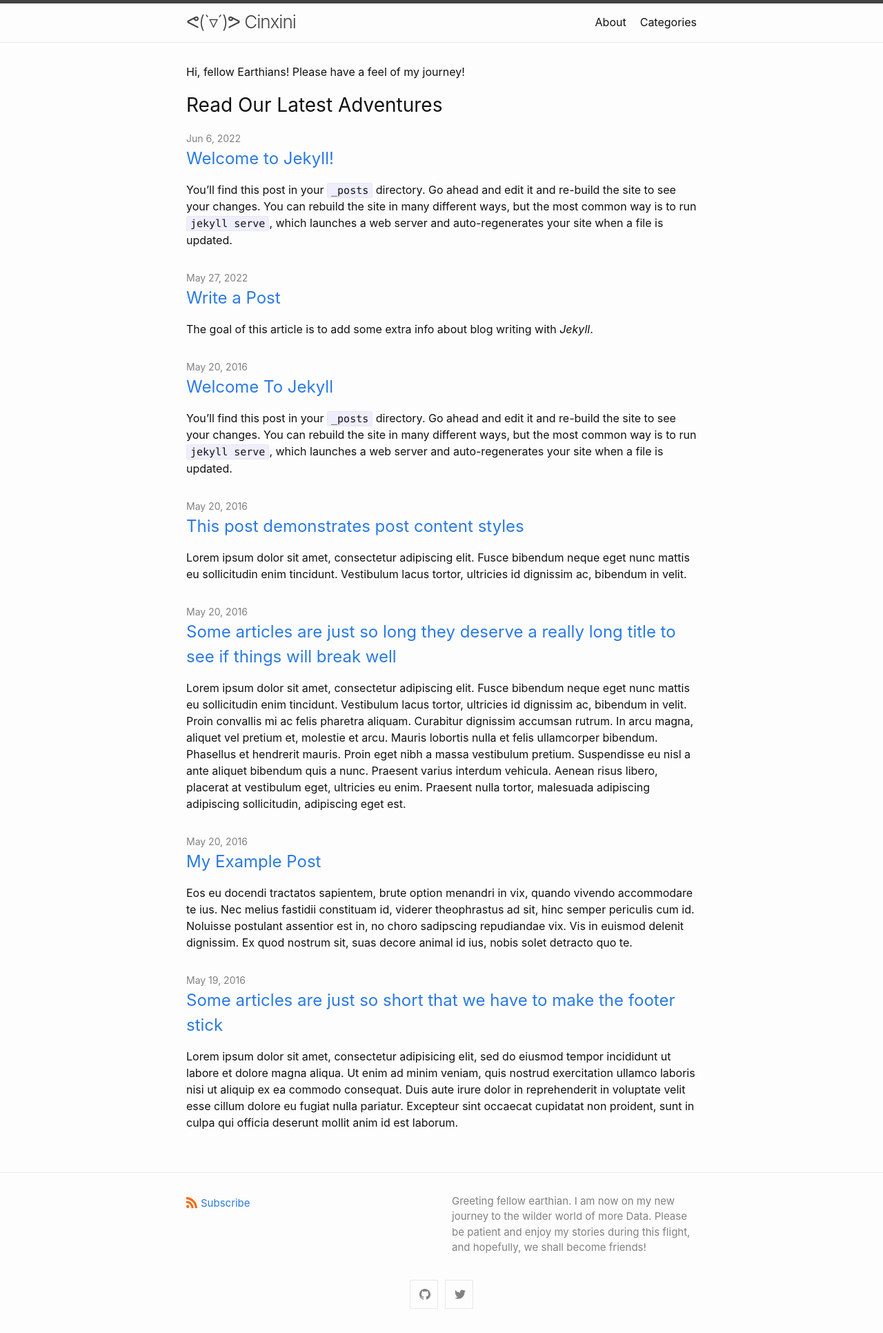
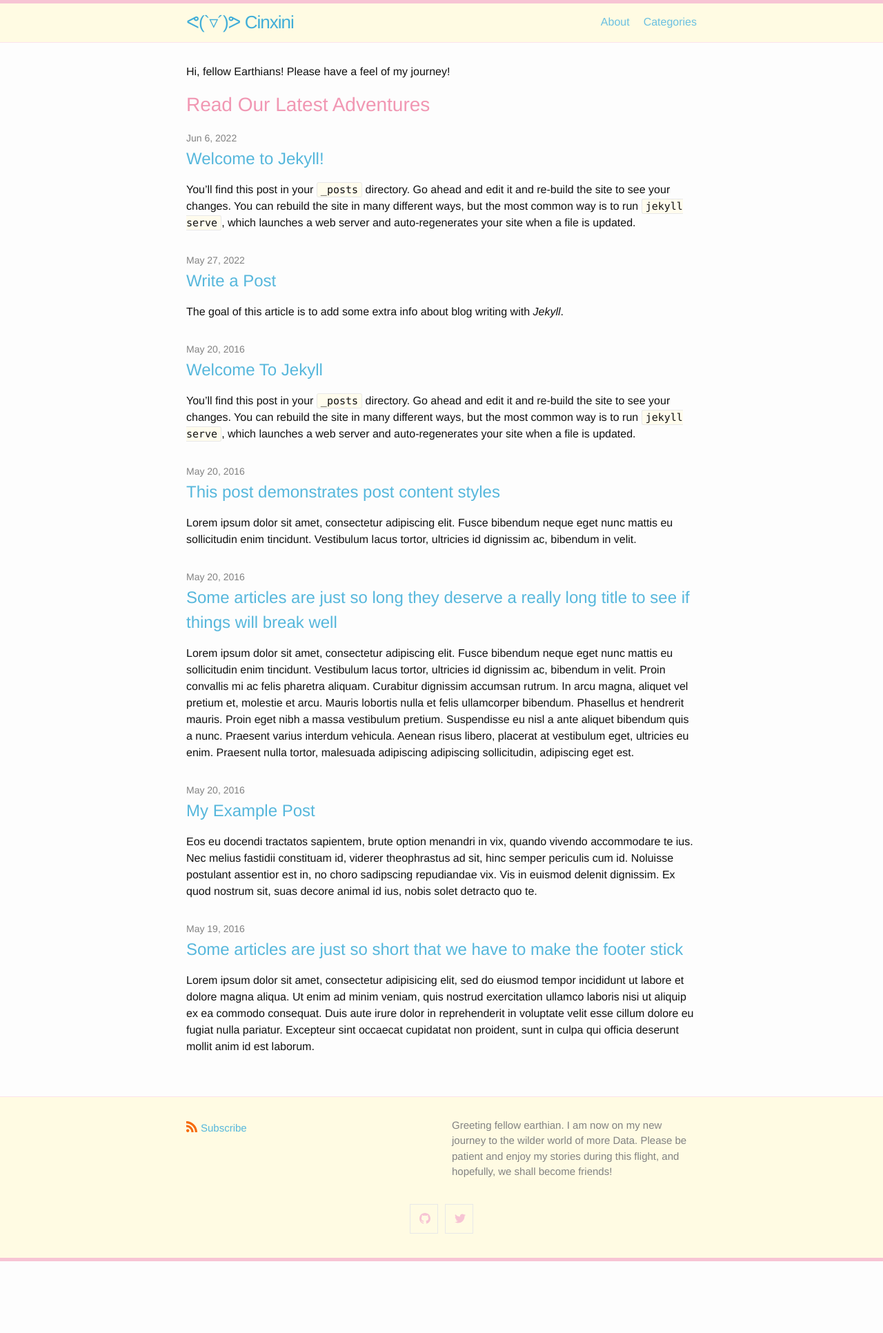
Before and after one commit to nutnareek/blog, a Jekyll site: the page built from index.md, in a window 1280 px wide. Shown: the whole page at 69% size. Built offline with Jekyll 4.4.1, drawn with Linux system fonts in a browser that asks for light colours; after the commit the page ends 1828 px from its top, so only the background shows below that.

Commit message:
customize baby skin

```diff
--- a/_includes/social.html
+++ b/_includes/social.html
@@ -1,21 +1,21 @@
 {%- assign social = site.minima.social_links -%}
 
 <ul class="social-media-list">
-  {%- for glb in social.gitlab -%}{%- if glb.username and glb.instance -%}<li><a rel="me" href="https://{{ glb.instance | cgi_escape | escape}}/{{glb.username}}" target="_blank" title="{{ glb.username | escape }}"><svg class="svg-icon grey"><use xlink:href="{{ '/assets/minima-social-icons.svg#gitlab' | relative_url }}"></use></svg></a></li>{%- endif -%}{%- endfor -%}
-  {%- if social.dribbble -%}<li><a rel="me" href="https://dribbble.com/{{ social.dribbble | cgi_escape | escape }}" target="_blank" title="{{ social.dribbble | escape }}"><svg class="svg-icon grey"><use xlink:href="{{ '/assets/minima-social-icons.svg#dribbble' | relative_url }}"></use></svg></a></li>{%- endif -%}
-  {%- if social.facebook -%}<li><a rel="me" href="https://www.facebook.com/{{ social.facebook | cgi_escape | escape }}" target="_blank" title="{{ social.facebook | escape }}"><svg class="svg-icon grey"><use xlink:href="{{ '/assets/minima-social-icons.svg#facebook' | relative_url }}"></use></svg></a></li>{%- endif -%}
-  {%- if social.flickr -%}<li><a rel="me" href="https://www.flickr.com/photos/{{ social.flickr | cgi_escape | escape }}" target="_blank" title="{{ social.flickr | escape }}"><svg class="svg-icon grey"><use xlink:href="{{ '/assets/minima-social-icons.svg#flickr' | relative_url }}"></use></svg></a></li>{%- endif -%}
-  {%- if social.github -%}<li><a rel="me" href="https://github.com/{{ social.github | cgi_escape | escape }}" target="_blank" title="{{ social.github | escape }}"><svg class="svg-icon grey"><use xlink:href="{{ '/assets/minima-social-icons.svg#github' | relative_url }}"></use></svg></a></li>{%- endif -%}
-  {%- if social.stackoverflow -%}<li><a rel="me" href="https://stackoverflow.com/users/{{ social.stackoverflow | cgi_escape | escape }}" target="_blank" title="{{ social.stackoverflow | escape }}"><svg class="svg-icon grey"><use xlink:href="{{ '/assets/minima-social-icons.svg#stackoverflow' | relative_url }}"></use></svg></a></li>{%- endif -%}
-  {%- if social.instagram -%}<li><a rel="me" href="https://www.instagram.com/{{ social.instagram | cgi_escape | escape }}" target="_blank" title="{{ social.instagram | escape }}"><svg class="svg-icon grey"><use xlink:href="{{ '/assets/minima-social-icons.svg#instagram' | relative_url }}"></use></svg></a></li>{%- endif -%}
-  {%- if social.linkedin -%}<li><a rel="me" href="https://www.linkedin.com/in/{{ social.linkedin | cgi_escape | escape }}" target="_blank" title="{{ social.linkedin | escape }}"><svg class="svg-icon grey"><use xlink:href="{{ '/assets/minima-social-icons.svg#linkedin' | relative_url }}"></use></svg></a></li>{%- endif -%}
-  {%- if social.pinterest -%}<li><a rel="me" href="https://www.pinterest.com/{{ social.pinterest | cgi_escape | escape }}" target="_blank" title="{{ social.pinterest | escape }}"><svg class="svg-icon grey"><use xlink:href="{{ '/assets/minima-social-icons.svg#pinterest' | relative_url }}"></use></svg></a></li>{%- endif -%}
-  {%- for mst in social.mastodon -%}{%- if mst.username and mst.instance -%}<li><a rel="me" href="https://{{ mst.instance | cgi_escape | escape}}/@{{mst.username}}" target="_blank" title="{{ mst.username | escape }}"><svg class="svg-icon grey"><use xlink:href="{{ '/assets/minima-social-icons.svg#mastodon' | relative_url }}"></use></svg></a></li>{%- endif -%}{%- endfor -%}
-  {%- if social.twitter -%}<li><a rel="me" href="https://twitter.com/{{ social.twitter | cgi_escape | escape }}" target="_blank" title="{{ social.twitter | escape }}"><svg class="svg-icon grey"><use xlink:href="{{ '/assets/minima-social-icons.svg#twitter' | relative_url }}"></use></svg></a></li>{%- endif -%}
-  {%- if social.youtube -%}<li><a rel="me" href="https://www.youtube.com/{{ social.youtube | cgi_escape | escape }}" target="_blank" title="{{ social.youtube | escape }}"><svg class="svg-icon grey"><use xlink:href="{{ '/assets/minima-social-icons.svg#youtube' | relative_url }}"></use></svg></a></li>{%- endif -%}
-  {%- if social.youtube_channel -%}<li><a rel="me" href="https://www.youtube.com/channel/{{ social.youtube_channel | cgi_escape | escape }}" target="_blank" title="{{ social.youtube_channel_name | escape | default: 'YouTube' }}"><svg class="svg-icon grey"><use xlink:href="{{ '/assets/minima-social-icons.svg#youtube' | relative_url }}"></use></svg></a></li>{%- endif -%}
-  {%- if social.telegram -%}<li><a rel="me" href="https://t.me/{{ social.telegram | cgi_escape | escape }}" target="_blank" title="{{ social.telegram | escape }}"><svg class="svg-icon grey"><use xlink:href="{{ '/assets/minima-social-icons.svg#telegram' | relative_url }}"></use></svg></a></li>{%- endif -%}
-  {%- if social.keybase -%}<li><a rel="me" href="https://keybase.io/{{ social.keybase | cgi_escape | escape }}" target="_blank" title="{{ social.keybase | escape }}"><svg class="svg-icon grey"><use xlink:href="{{ '/assets/minima-social-icons.svg#keybase' | relative_url }}"></use></svg></a></li>{%- endif -%}
-  {%- if social.microdotblog -%}<li><a rel="me" href="https://micro.blog/{{ social.microdotblog | cgi_escape | escape }}" target="_blank" title="{{ social.microdotblog | escape }}"><svg class="svg-icon grey"><use xlink:href="{{ '/assets/minima-social-icons.svg#microdotblog' | relative_url }}"></use></svg></a></li>{%- endif -%}
-  {%- if social.devto -%}<li><a href="https://dev.to/{{ social.devto | cgi_escape | escape }}" target="_blank" title="{{ social.devto | escape }}"><svg class="svg-icon grey"><use xlink:href="{{ '/assets/minima-social-icons.svg#devto' | relative_url }}"></use></svg></a></li>{%- endif -%}
+  {%- for glb in social.gitlab -%}{%- if glb.username and glb.instance -%}<li><a rel="me" href="https://{{ glb.instance | cgi_escape | escape}}/{{glb.username}}" target="_blank" title="{{ glb.username | escape }}"><svg class="svg-icon social-face"><use xlink:href="{{ '/assets/minima-social-icons.svg#gitlab' | relative_url }}"></use></svg></a></li>{%- endif -%}{%- endfor -%}
+  {%- if social.dribbble -%}<li><a rel="me" href="https://dribbble.com/{{ social.dribbble | cgi_escape | escape }}" target="_blank" title="{{ social.dribbble | escape }}"><svg class="svg-icon social-face"><use xlink:href="{{ '/assets/minima-social-icons.svg#dribbble' | relative_url }}"></use></svg></a></li>{%- endif -%}
+  {%- if social.facebook -%}<li><a rel="me" href="https://www.facebook.com/{{ social.facebook | cgi_escape | escape }}" target="_blank" title="{{ social.facebook | escape }}"><svg class="svg-icon social-face"><use xlink:href="{{ '/assets/minima-social-icons.svg#facebook' | relative_url }}"></use></svg></a></li>{%- endif -%}
+  {%- if social.flickr -%}<li><a rel="me" href="https://www.flickr.com/photos/{{ social.flickr | cgi_escape | escape }}" target="_blank" title="{{ social.flickr | escape }}"><svg class="svg-icon social-face"><use xlink:href="{{ '/assets/minima-social-icons.svg#flickr' | relative_url }}"></use></svg></a></li>{%- endif -%}
+  {%- if social.github -%}<li><a rel="me" href="https://github.com/{{ social.github | cgi_escape | escape }}" target="_blank" title="{{ social.github | escape }}"><svg class="svg-icon social-face"><use xlink:href="{{ '/assets/minima-social-icons.svg#github' | relative_url }}"></use></svg></a></li>{%- endif -%}
+  {%- if social.stackoverflow -%}<li><a rel="me" href="https://stackoverflow.com/users/{{ social.stackoverflow | cgi_escape | escape }}" target="_blank" title="{{ social.stackoverflow | escape }}"><svg class="svg-icon social-face"><use xlink:href="{{ '/assets/minima-social-icons.svg#stackoverflow' | relative_url }}"></use></svg></a></li>{%- endif -%}
+  {%- if social.instagram -%}<li><a rel="me" href="https://www.instagram.com/{{ social.instagram | cgi_escape | escape }}" target="_blank" title="{{ social.instagram | escape }}"><svg class="svg-icon social-face"><use xlink:href="{{ '/assets/minima-social-icons.svg#instagram' | relative_url }}"></use></svg></a></li>{%- endif -%}
+  {%- if social.linkedin -%}<li><a rel="me" href="https://www.linkedin.com/in/{{ social.linkedin | cgi_escape | escape }}" target="_blank" title="{{ social.linkedin | escape }}"><svg class="svg-icon social-face"><use xlink:href="{{ '/assets/minima-social-icons.svg#linkedin' | relative_url }}"></use></svg></a></li>{%- endif -%}
+  {%- if social.pinterest -%}<li><a rel="me" href="https://www.pinterest.com/{{ social.pinterest | cgi_escape | escape }}" target="_blank" title="{{ social.pinterest | escape }}"><svg class="svg-icon social-face"><use xlink:href="{{ '/assets/minima-social-icons.svg#pinterest' | relative_url }}"></use></svg></a></li>{%- endif -%}
+  {%- for mst in social.mastodon -%}{%- if mst.username and mst.instance -%}<li><a rel="me" href="https://{{ mst.instance | cgi_escape | escape}}/@{{mst.username}}" target="_blank" title="{{ mst.username | escape }}"><svg class="svg-icon social-face"><use xlink:href="{{ '/assets/minima-social-icons.svg#mastodon' | relative_url }}"></use></svg></a></li>{%- endif -%}{%- endfor -%}
+  {%- if social.twitter -%}<li><a rel="me" href="https://twitter.com/{{ social.twitter | cgi_escape | escape }}" target="_blank" title="{{ social.twitter | escape }}"><svg class="svg-icon social-face"><use xlink:href="{{ '/assets/minima-social-icons.svg#twitter' | relative_url }}"></use></svg></a></li>{%- endif -%}
+  {%- if social.youtube -%}<li><a rel="me" href="https://www.youtube.com/{{ social.youtube | cgi_escape | escape }}" target="_blank" title="{{ social.youtube | escape }}"><svg class="svg-icon social-face"><use xlink:href="{{ '/assets/minima-social-icons.svg#youtube' | relative_url }}"></use></svg></a></li>{%- endif -%}
+  {%- if social.youtube_channel -%}<li><a rel="me" href="https://www.youtube.com/channel/{{ social.youtube_channel | cgi_escape | escape }}" target="_blank" title="{{ social.youtube_channel_name | escape | default: 'YouTube' }}"><svg class="svg-icon social-face"><use xlink:href="{{ '/assets/minima-social-icons.svg#youtube' | relative_url }}"></use></svg></a></li>{%- endif -%}
+  {%- if social.telegram -%}<li><a rel="me" href="https://t.me/{{ social.telegram | cgi_escape | escape }}" target="_blank" title="{{ social.telegram | escape }}"><svg class="svg-icon social-face"><use xlink:href="{{ '/assets/minima-social-icons.svg#telegram' | relative_url }}"></use></svg></a></li>{%- endif -%}
+  {%- if social.keybase -%}<li><a rel="me" href="https://keybase.io/{{ social.keybase | cgi_escape | escape }}" target="_blank" title="{{ social.keybase | escape }}"><svg class="svg-icon social-face"><use xlink:href="{{ '/assets/minima-social-icons.svg#keybase' | relative_url }}"></use></svg></a></li>{%- endif -%}
+  {%- if social.microdotblog -%}<li><a rel="me" href="https://micro.blog/{{ social.microdotblog | cgi_escape | escape }}" target="_blank" title="{{ social.microdotblog | escape }}"><svg class="svg-icon social-face"><use xlink:href="{{ '/assets/minima-social-icons.svg#microdotblog' | relative_url }}"></use></svg></a></li>{%- endif -%}
+  {%- if social.devto -%}<li><a href="https://dev.to/{{ social.devto | cgi_escape | escape }}" target="_blank" title="{{ social.devto | escape }}"><svg class="svg-icon social-face"><use xlink:href="{{ '/assets/minima-social-icons.svg#devto' | relative_url }}"></use></svg></a></li>{%- endif -%}
 </ul>
--- a/_sass/minima/custom-styles.scss
+++ b/_sass/minima/custom-styles.scss
@@ -1,2 +1,38 @@
 // Placeholder to allow defining custom styles that override everything else.
 // (Use `_sass/minima/custom-variables.scss` to override variable defaults)
+.site-header {
+    background-color: $base-color-light;
+    border-top: 5px solid $accent-color;
+    border-bottom: 1px solid $accent-color-light;
+  }
+
+.site-footer {
+    background-color: $base-color-light;
+    border-top: 1px solid $accent-color-light;
+    border-bottom: 5px solid $accent-color;
+    padding: $spacing-unit 0;
+}
+
+body {
+    font-family: $helvetica;
+}
+.site-nav .page-link {
+    color: $site-nav-title-color;
+}
+
+/*.page-content a {
+    color: $sub-color-dark;
+  }
+*/
+
+.post-list-heading {
+    color: $accent-color-dark;
+}
+
+.social-face {
+    color: $social-face-color;
+}
+
+.post-title {
+    color: $accent-color-dark;
+}
--- a/_sass/minima/custom-variables.scss
+++ b/_sass/minima/custom-variables.scss
@@ -1 +1,5 @@
 // Placeholder to allow overriding predefined variables smoothly.
+$dancing: 'Dancing Script', cursive;
+$roboto: 'Roboto', sans-serif;
+$opensan: 'Open Sans', sans-serif;
+$helvetica: Helvetica;
--- a/_sass/minima/skins/baby.scss
+++ b/_sass/minima/skins/baby.scss
@@ -1,18 +1,31 @@
 @charset "utf-8";
+
+$base-color:            #fff7c9;
+$accent-color:          #f7c4d4;
+$sub-color:             #c0e4f2;
+$dark-sub-color:        #4f5d75;
+$dark-accent-color:     #81667a;
+$base-color-light:      lighten($base-color, 5%) !default;
+$base-color-dark:       darken($base-color, 25%) !default;
+$accent-color-light:    lighten($accent-color, 7%) !default;
+$accent-color-dark:     darken($accent-color, 10%) !default;
+$sub-color-light:       lighten($sub-color, 20%) !default;
+$sub-color-dark:        darken($sub-color, 25%) !default;
 
 $brand-color:           #828282 !default;
 $brand-color-light:     lighten($brand-color, 40%) !default;
 $brand-color-dark:      darken($brand-color, 25%) !default;
 
-$site-title-color:      $brand-color-dark !default;
+$site-title-color:      darken($sub-color, 30%) !default;//$brand-color-dark !default;
+$site-nav-title-color:  darken($sub-color, 20%) !default;
 
 $text-color:            #111111 !default;
 $background-color:      #fdfdfd !default;
-$code-background-color: #eeeeff !default;
+$code-background-color: lighten($base-color, 7%) !default;//#eeeeff !default;
 
-$link-base-color:       #2a7ae2 !default;
+$link-base-color:       $sub-color-dark;//#2a7ae2 !default;
 $link-visited-color:    darken($link-base-color, 15%) !default;
-$link-hover-color:      $text-color !default;
+$link-hover-color:      $sub-color; //$text-color !default;
 
 $border-color-01:       $brand-color-light !default;
 $border-color-02:       lighten($brand-color, 35%) !default;
@@ -24,6 +37,7 @@
 $table-header-border:   lighten($brand-color, 37%) !default;
 $table-border-color:    $border-color-01 !default;
 
+$social-face-color:     $accent-color !default;
 
 // Syntax highlighting styles should be adjusted appropriately for every "skin"
 // ----------------------------------------------------------------------------
```
Also changed, not shown: 1 other file.
